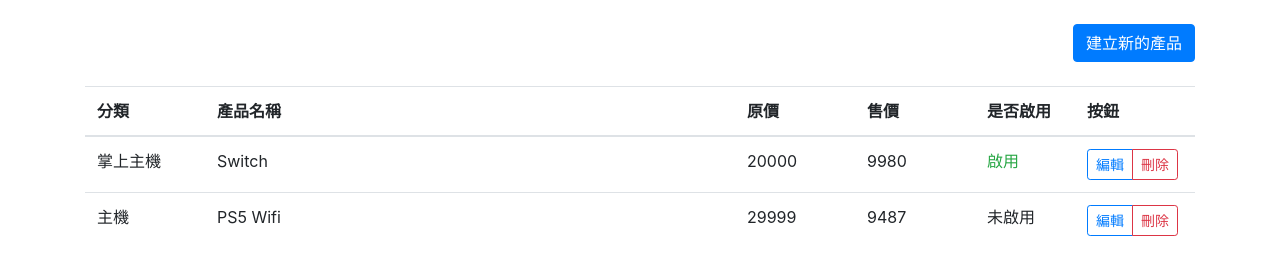
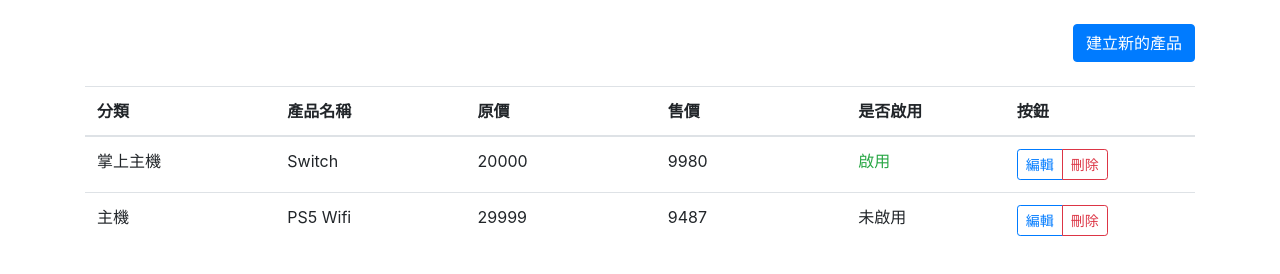
Before and after one commit to dominantwar/Vue_CRUD, a plain HTML site: page index.html in a window 1280 px wide. Drawn offline with nearby package versions, Linux system fonts and the light colour scheme.

Commit message:
產品名稱寬度調整

```diff
--- a/index.html
+++ b/index.html
@@ -24,7 +24,9 @@
             <th width="120">
               分類
             </th>
-            <th>產品名稱</th>
+            <th width="120">
+				產品名稱
+			</th>
             <th width="120">
               原價
             </th>
```
